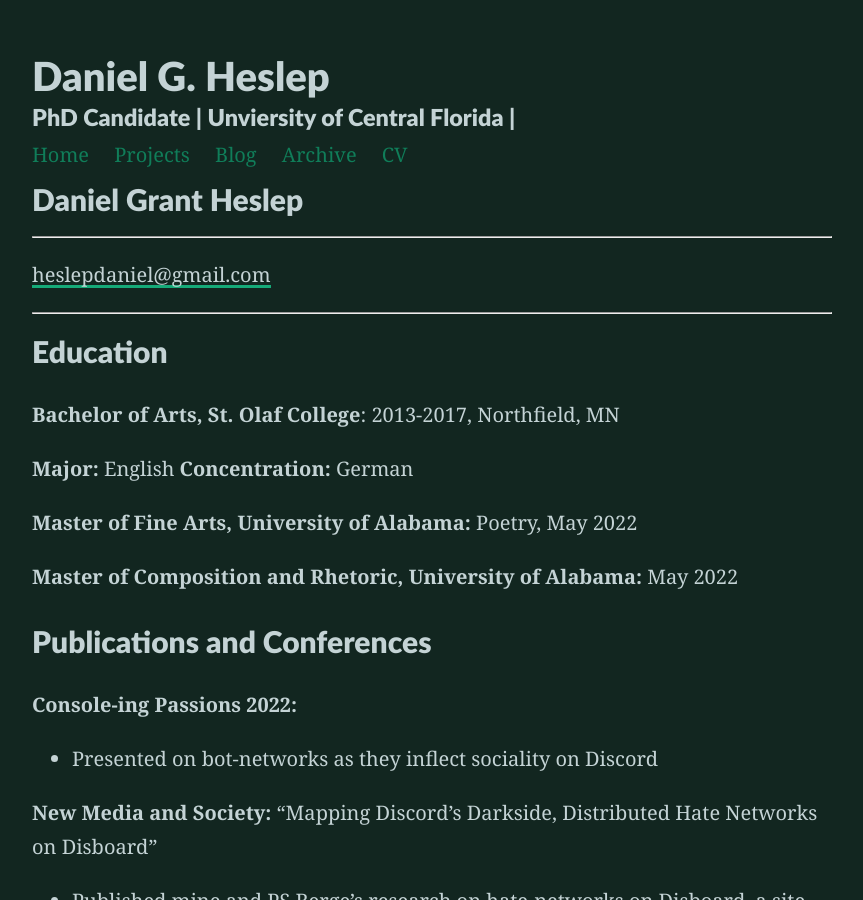
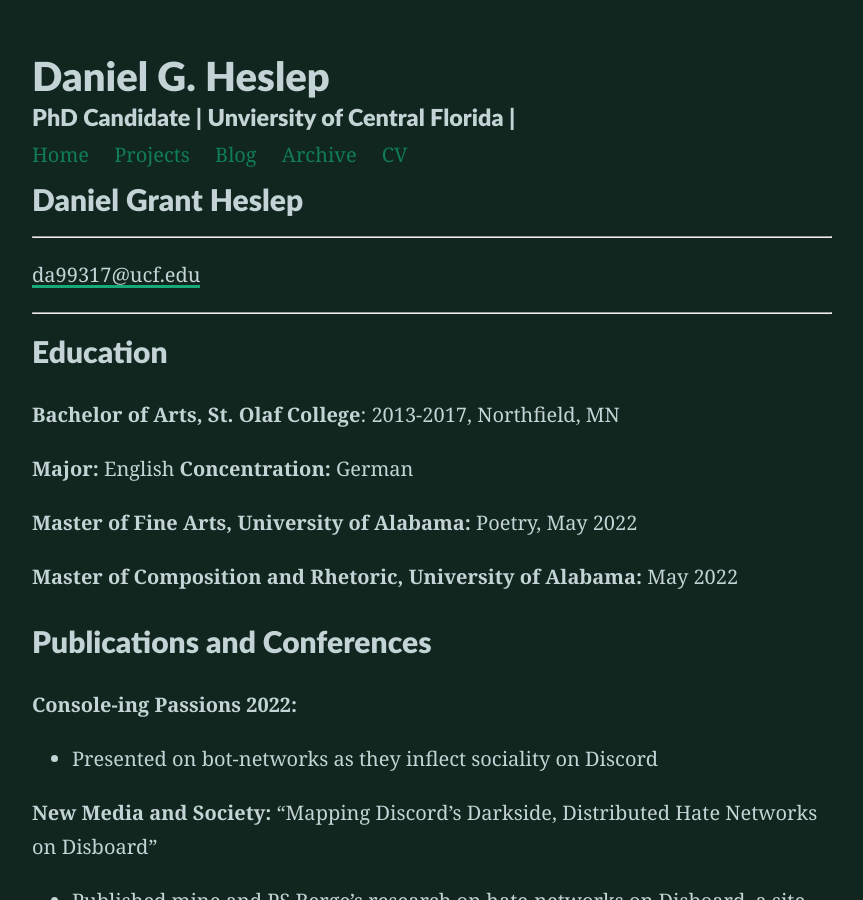
Before and after one commit to CreativeKenning/gradsitedemo, a Jekyll site: the page built from cv.md, in a window 1280 px wide and 900 px high. Shown: the whole window, without its empty margins (208-1071 px from the left). Built offline with Jekyll 4.4.1, drawn with Linux system fonts in a browser that asks for light colours; nearby versions of some CDN libraries.

Commit message:
more edits

```diff
--- a/cv.md
+++ b/cv.md
@@ -9,7 +9,7 @@
 
   -----------------------------------------------------------------------
 
-  <heslepdaniel@gmail.com>
+  <da99317@ucf.edu>
 
   -----------------------------------------------------------------------
 
```
